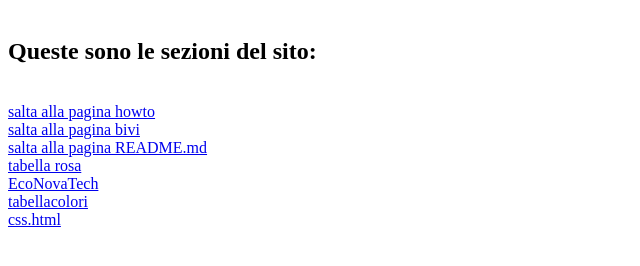
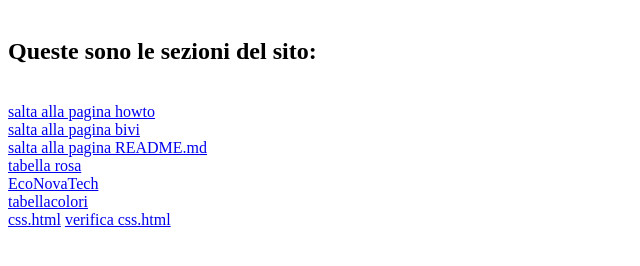
Before and after one commit to f3mna/f3mna.github.io, a plain HTML site: page index.html in a window 1280 px wide. Shown: the part 66-332 px from the top of the page, without its empty margins (0-640 px from the left). Drawn offline with Linux system fonts and the light colour scheme.

Commit message:
Update index.html

```diff
--- a/index.html
+++ b/index.html
@@ -16,3 +16,4 @@
 <a href="tabellacolori.html"> tabellacolori</a>
 <br>
 <a href="css.html"> css.html</a>
+<a href="verifcacss.html"> verifica css.html</a>
```
